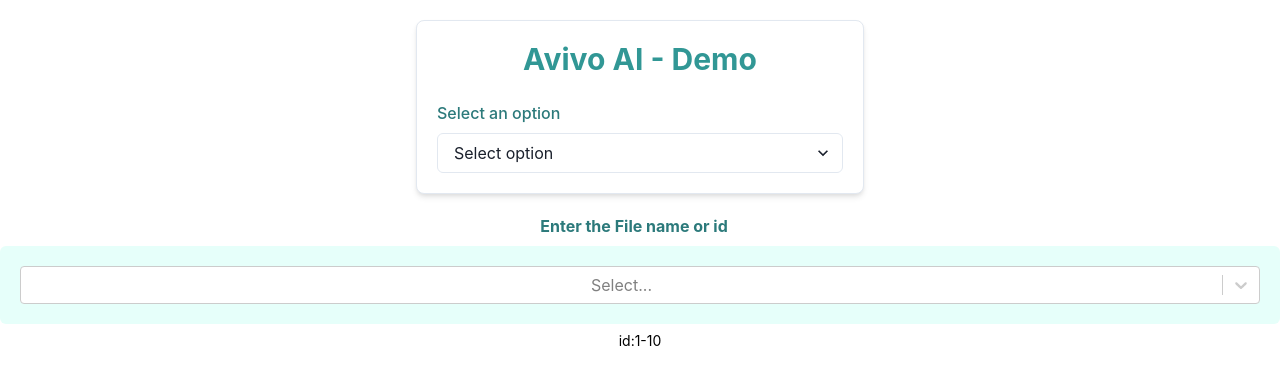
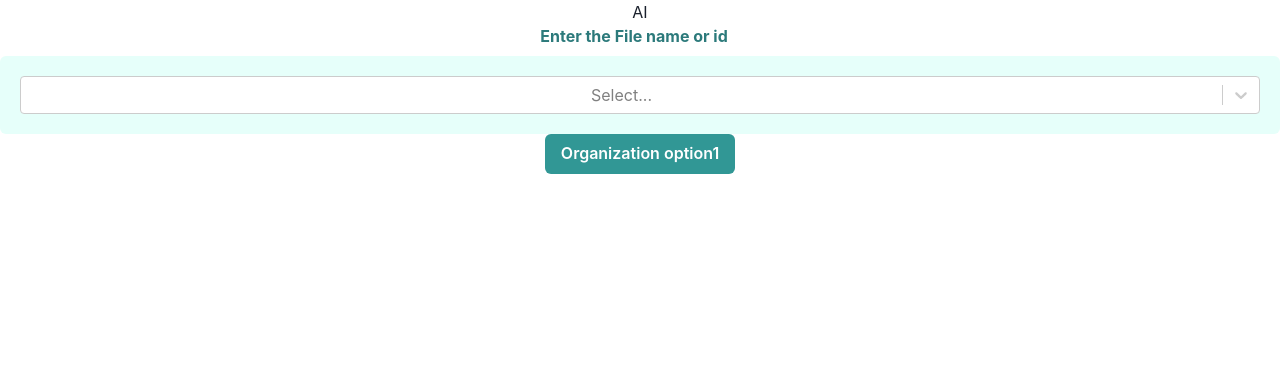
Before and after one commit to Harshav111/Chakra-UI, a React (Create React App) app: page / in a window 1280 px wide. Shown: the top 384 px of the page. Built offline with nearby package versions, Linux system fonts and the light colour scheme.

Commit message:
Touch Commit

```diff
--- a/src/App.js
+++ b/src/App.js
@@ -5,21 +5,41 @@ import {
   Heading,
   theme,
   ThemeProvider,
-  CSSReset
+  CSSReset,
+  Button
 } from '@chakra-ui/react';
 import CustomSelect from './Select';
-import Drop from "./Drop";
+import Drop from './Drop';
+import './App.css';
+import LexicalEditor from './LexicalEditor';
 
 function App() {
-  const [option, setOption] = useState('');
+  const [option, setOption] = useState('option1');
+  const [isShown, setIsShown] = useState(false);
 
   const handleSelectChange = (event) => {
     setOption(event.target.value);
-
   };
 
   return (
     <div className='App'>
+      <button >AI</button>
+
+      <Drop />
+      <Button
+        onMouseEnter={() => setIsShown(true)}
+        onMouseLeave={() => setIsShown(false)}
+        onClick={() => setIsShown(!isShown)}
+        colorScheme="teal"
+        variant="solid"
+      >
+        Organization {option === 1 ? 'Default' : option}
+      </Button>
+      {isShown && (
+        <div
+          onMouseEnter={() => setIsShown(true)}
+          onMouseLeave={() => setIsShown(false)}
+        >
           <ThemeProvider theme={theme}>
             <CSSReset />
             <Container centerContent p={5}>
@@ -40,7 +60,10 @@ function App() {
               </Box>
             </Container>
           </ThemeProvider>
-    <Drop/>
+
+        </div>
+      )}
+      <div><LexicalEditor/></div>
     </div>
   );
 }
--- a/src/Drop.js
+++ b/src/Drop.js
@@ -4,39 +4,37 @@ import {
   Box,
   FormControl,
   FormLabel,
-    FormHelperText
+
 } from '@chakra-ui/react';
 
-
 const staticData = [
-  { "userId": 1, "id": 1, "title": " The production activity File", "completed": false },
-  { "userId": 1, "id": 2, "title": " Previous record File", "completed": false },
-  { "userId": 1, "id": 3, "title": " Temporary activities file", "completed": false },
-  { "userId": 1, "id": 4, "title": " Data Recovery File", "completed": true },
-  { "userId": 1, "id": 5, "title": " Data breach File", "completed": false },
-  { "userId": 1, "id": 6, "title": " Total porduction commits", "completed": false },
-  { "userId": 1, "id": 7, "title": " Document  test", "completed": false },
-  { "userId": 1, "id": 8, "title": " Document Update ", "completed": true },
-  { "userId": 1, "id": 9, "title": " Deployed version lists", "completed": false },
-  { "userId": 1, "id": 10, "title":" Rates of the dealed products", "completed": true }
+  { "userId": 1, "id": 1, "title": "The production activity File", "completed": false },
+  { "userId": 1, "id": 2, "title": "Previous record File", "completed": false },
+  { "userId": 1, "id": 3, "title": "Temporary activities file", "completed": false },
+  { "userId": 1, "id": 4, "title": "Data Recovery File", "completed": true },
+  { "userId": 1, "id": 5, "title": "Data breach File", "completed": false },
+  { "userId": 1, "id": 6, "title": "Total production commits", "completed": false },
+  { "userId": 1, "id": 7, "title": "Document test", "completed": false },
+  { "userId": 1, "id": 8, "title": "Document Update", "completed": true },
+  { "userId": 1, "id": 9, "title": "Deployed version lists", "completed": false },
+  { "userId": 1, "id": 10, "title": "Rates of the dealt products", "completed": true }
 ];
-
 
 const options = staticData.map(item => ({
   value: item.id,
   label: item.title
 }));
 
-const MyComponent = () => {
+const Drop = () => {
   return (
     <FormControl>
       <FormLabel color="teal.600" textAlign="center"><b>Enter the File name or id</b></FormLabel>
       <Box p={5} bg="teal.50" borderRadius="md" textAlign="center">
         <Select options={options} />
       </Box>
-    <FormHelperText textAlign="center" textColor="Black">id:1-10</FormHelperText>
+
     </FormControl>
   );
 };
 
-export default MyComponent;
+export default Drop;
--- /dev/null
+++ b/src/LexicalEditor.js
@@ -0,0 +1,40 @@
+// DynamicAIInsertion.js
+
+import React, { useState } from 'react';
+
+const DynamicAIInsertion = () => {
+    const [insertedContent, setInsertedContent] = useState([]);
+
+    const handleDocumentClick = (event) => {
+        const { clientX, clientY } = event;
+        const newContent = { x: clientX, y: clientY };
+
+        // Add new content to the existing array
+        setInsertedContent([...insertedContent, newContent]);
+    };
+
+    return (
+        <div onClick={handleDocumentClick} style={{ width: '100%', height: '100vh', position: 'relative' }}>
+            {/* Render all inserted content */}
+            {insertedContent.map((content, index) => (
+                <div
+                    key={index}
+                    style={{
+                        position: 'absolute',
+                        top: content.y + 'px',
+                        left: content.x + 'px',
+                        backgroundColor: 'rgba(255, 255, 255, 0.9)',
+                        padding: '5px',
+                        borderRadius: '5px',
+                        boxShadow: '0 0 10px rgba(0, 0, 0, 0.2)',
+                        zIndex: '999',
+                    }}
+                >
+                    Welcome to Avivo AI {index + 1}!
+                </div>
+            ))}
+        </div>
+    );
+};
+
+export default DynamicAIInsertion;
```
Lines whose indentation alone changed are shown as unchanged.
